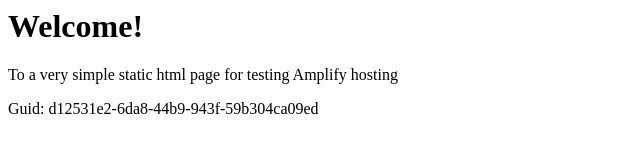
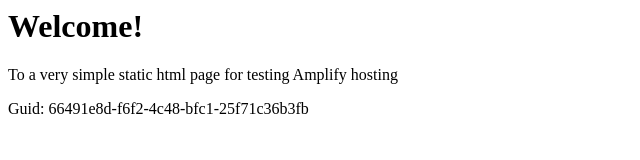
Before and after one commit to aws-aemilia-iad/Github-PR-Commit-Integration-Test-DoNotTouch-GitHubWebhookPushCanaryTest-v1-prod-us-east-1, a website: page src/index.html in a window 1280 px wide. Shown: the full height of the page, 0-640 px from the left. Drawn offline with Linux system fonts and the light colour scheme.

Commit message:
commit from integ tests

```diff
--- a/src/index.html
+++ b/src/index.html
@@ -12,6 +12,6 @@
 <body>
     <h1>Welcome!</h1>
     <p>To a very simple static html page for testing Amplify hosting</p>
-    <p>Guid: d12531e2-6da8-44b9-943f-59b304ca09ed</p></body>
+    <p>Guid: 66491e8d-f6f2-4c48-bfc1-25f71c36b3fb</p></body>
 
 </html>
```
